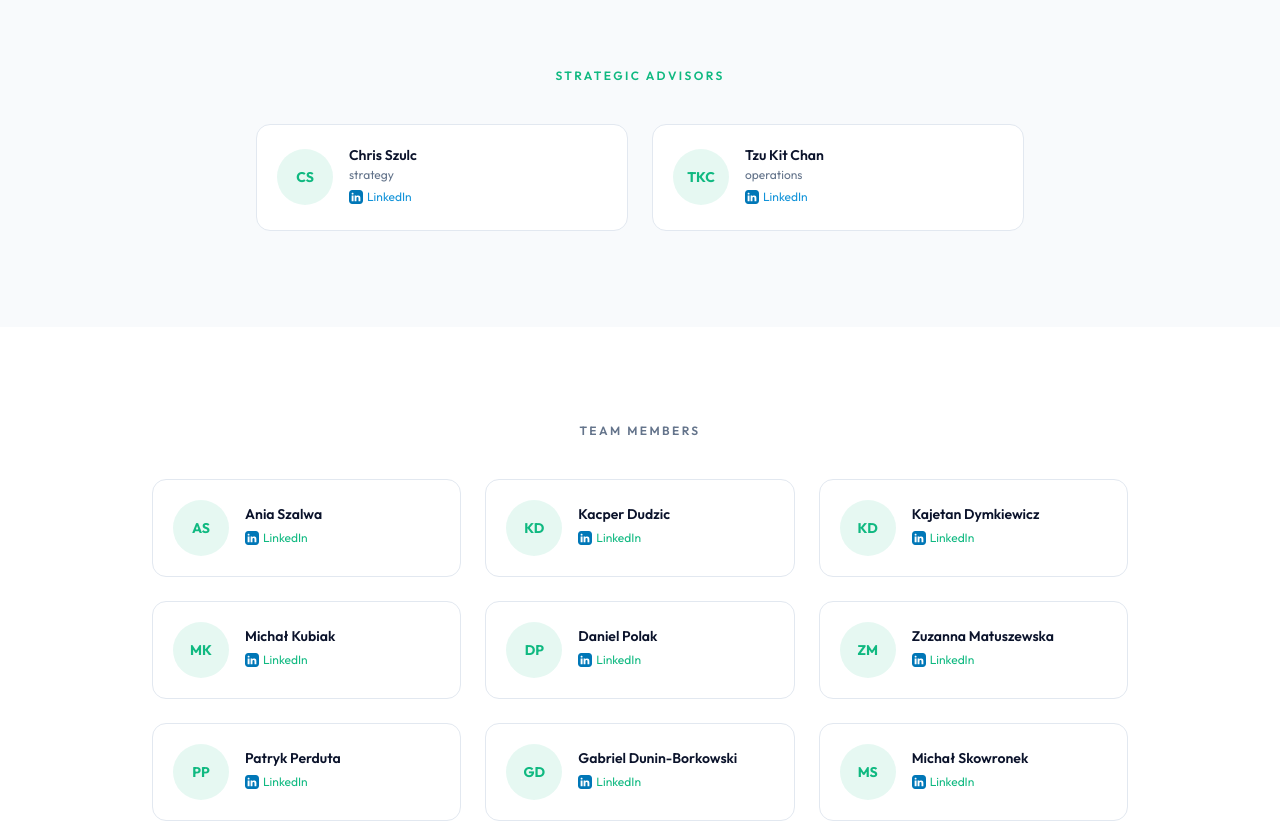
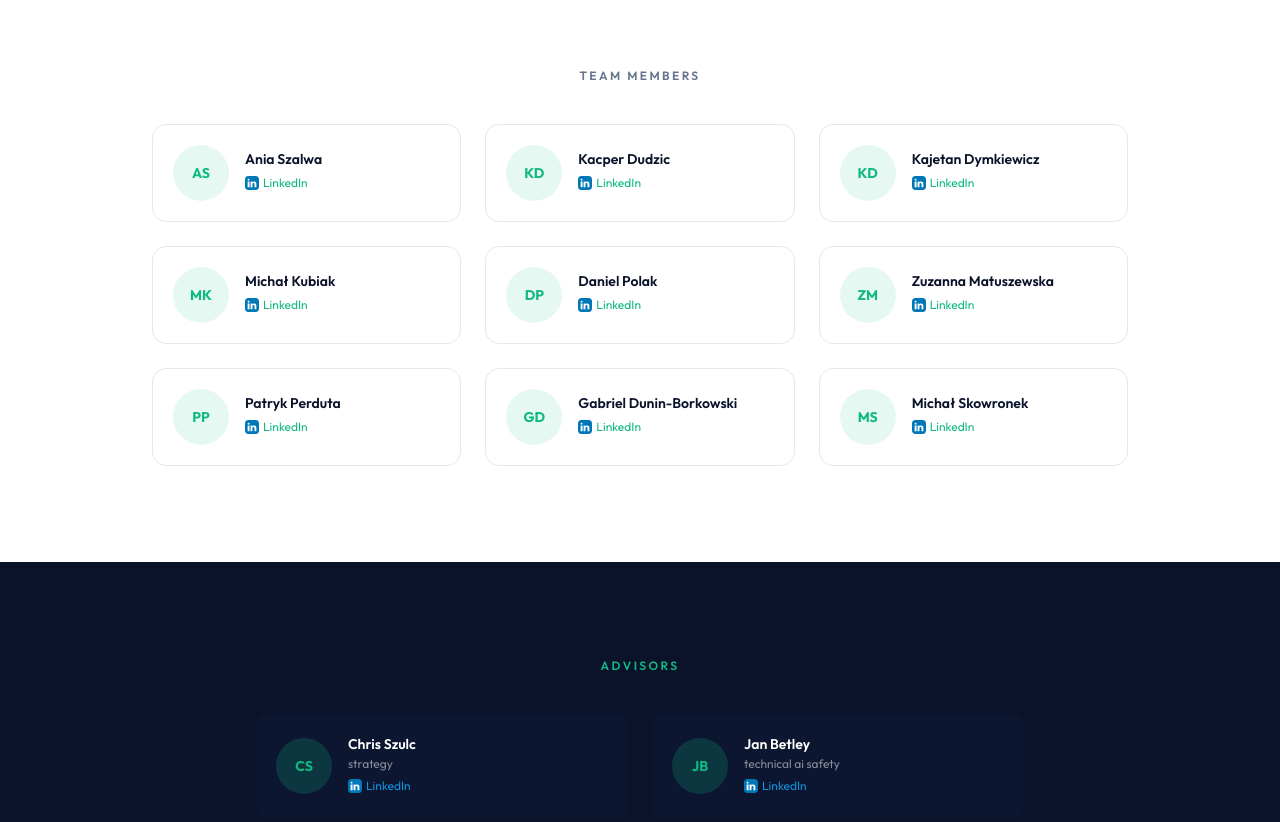
Before and after one commit to ImIFilm/website-AISPL, a Next.js app: page /en/zespol in a window 1280 px wide. Shown: the part 1360-2182 px from the top of the page. Built offline with nearby package versions, Linux system fonts and the light colour scheme.

Commit message:
Remove Tzu Kit Chan and move Chris to advisors

```diff
--- a/app/[locale]/zespol/team-page.tsx
+++ b/app/[locale]/zespol/team-page.tsx
@@ -132,20 +132,14 @@ const teamMembers = [
   },
 ]
 
-const strategicAdvisors = [
+const strategicAdvisors = []
+
+const advisors = [
   {
     name: "Chris Szulc",
     descriptor: "strategy",
     linkedin: "https://www.linkedin.com/in/chris-szulc-ea/",
   },
-  {
-    name: "Tzu Kit Chan",
-    descriptor: "operations",
-    linkedin: "https://www.linkedin.com/in/tzukit",
-  },
-]
-
-const advisors = [
   {
     name: "Jan Betley",
     descriptor: "technical ai safety",
@@ -294,6 +288,8 @@ export function TeamPage() {
           </div>
         </section>
 
+        {strategicAdvisors.length > 0 && (
+        <>
         {/* Strategic advisors */}
         <section className="bg-secondary py-16 md:py-24">
           <div className="mx-auto max-w-5xl px-6">
@@ -355,6 +351,8 @@ export function TeamPage() {
             </motion.div>
           </div>
         </section>
+        </>
+        )}
 
         {/* Other team members */}
         <section className="bg-background py-16 md:py-24">
```
